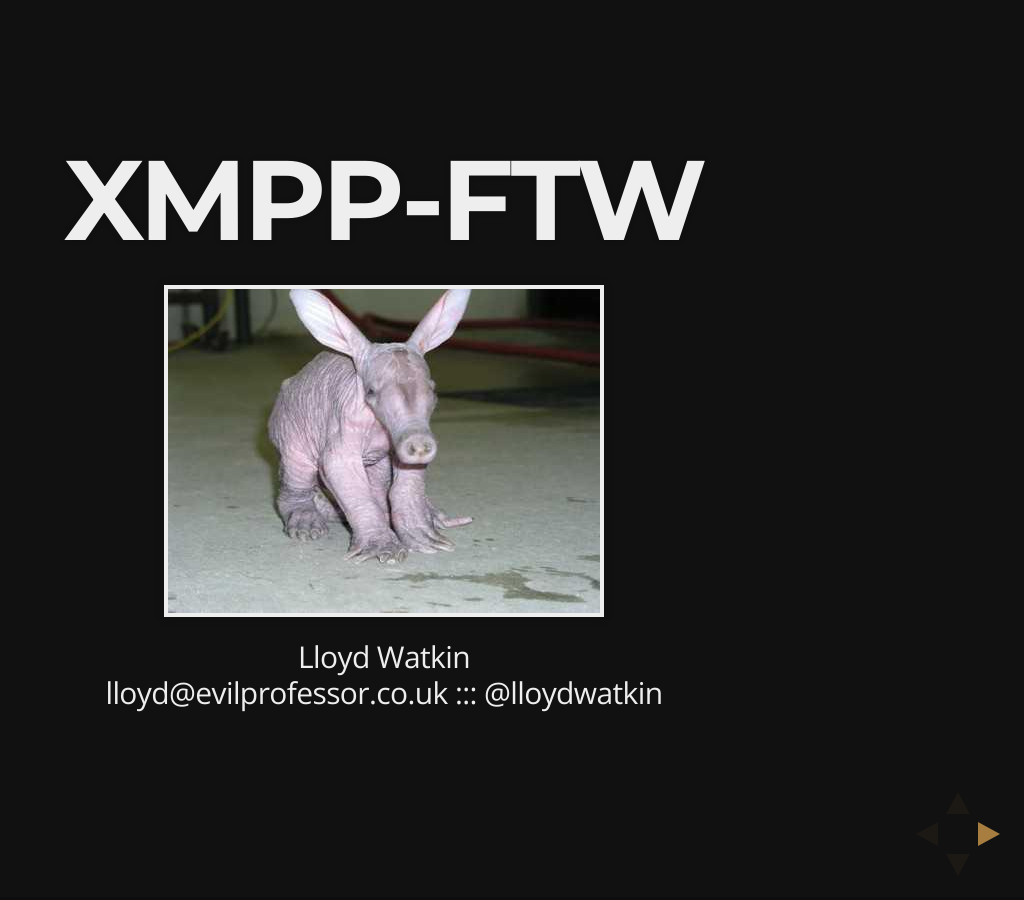
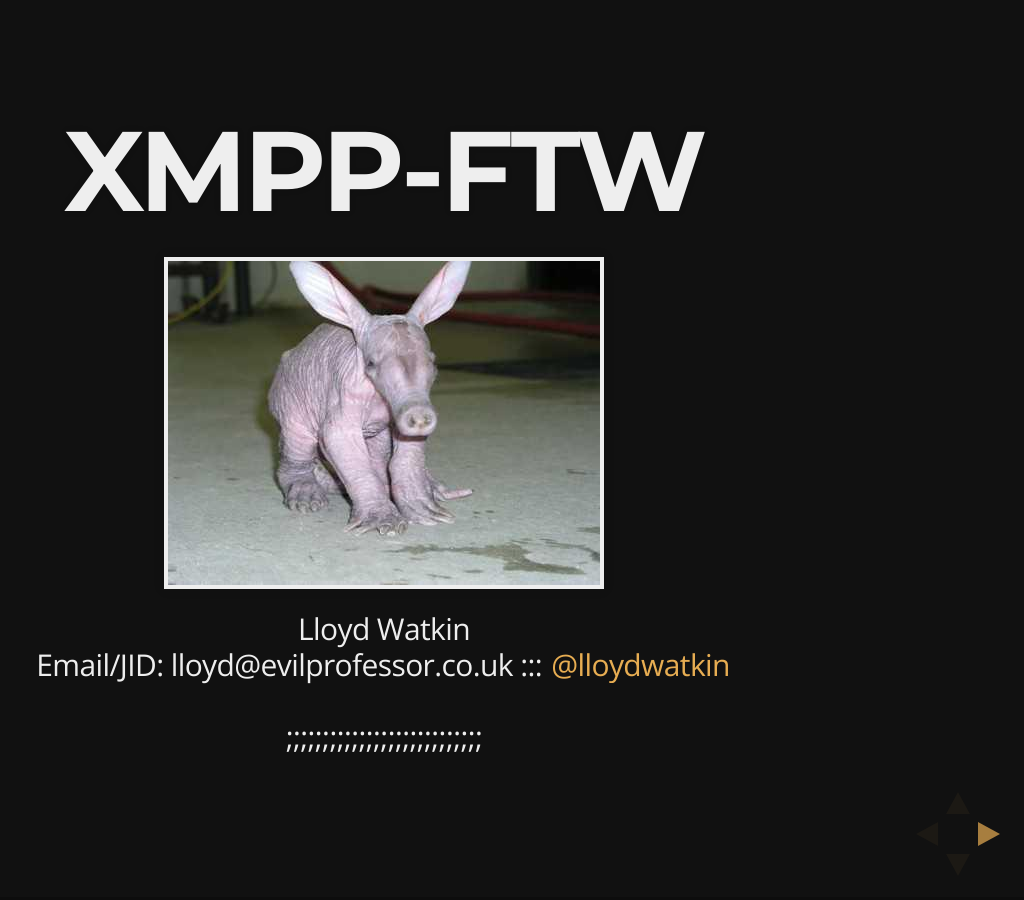
Before and after one commit to lloydwatkin/lloydwatkin.github.io, a Jekyll site: the page built from xmpp-workshop/index.html, in a window 1280 px wide. Shown: the whole page, without its empty margins (256-1280 px from the left). Built offline with Jekyll 4.4.1, drawn with Linux system fonts in a browser that asks for light colours.

Commit message:
Add random pointless semi-colons

```diff
--- a/xmpp-workshop/index.html
+++ b/xmpp-workshop/index.html
@@ -12,7 +12,9 @@ theme: night
         <img src="./images/aardvark-14342.jpg" /><br />
         </div>
         <div>Lloyd Watkin</div>
-        <div>lloyd@evilprofessor.co.uk ::: @lloydwatkin</div>
+        <div>Email/JID: lloyd@evilprofessor.co.uk ::: <a href="http://twitter.com/lloydwatkin">@lloydwatkin</a></div>
+        <br/>
+        <p>;;;;;;;;;;;;;;;;;;;;;;;;;;;</p>
     </section>
 
     <section>
```
